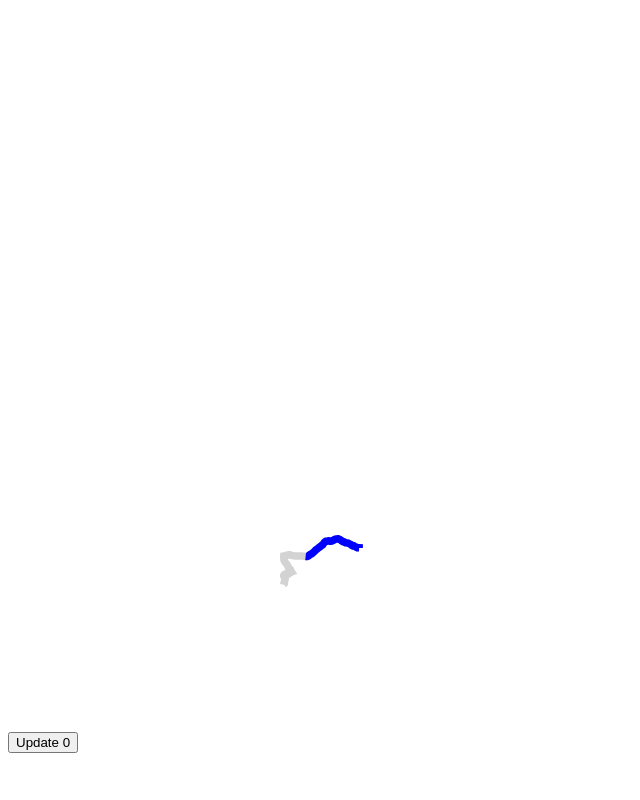
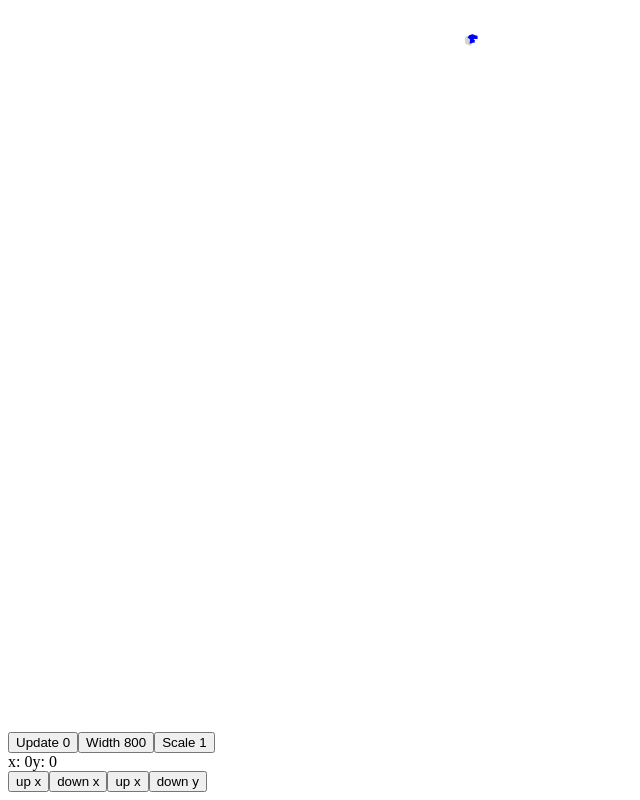
Before and after one commit to jcbain/move-to-canada-app, a React (Create React App) app: page / in a window 1280 px wide. Shown: the part 174-974 px from the top of the page, without its empty margins (0-640 px from the left). Before the commit the page ends 935 px from the top, so only its background shows below. Built offline with nearby package versions, Linux system fonts and the light colour scheme.

Commit message:
move up props

```diff
--- a/src/App.js
+++ b/src/App.js
@@ -1,24 +1,57 @@
 import { useState } from "react";
 import RoutePath from "./components/RoutePath";
-import { geoEquirectangular, geoPath } from "d3-geo";
+import { geoEquirectangular, geoPath, geoMercator } from "d3-geo";
 import routes from "./data/calgary_to_kc.json";
 
 function App() {
   const [offset, setOffset] = useState(0);
+  const [width, setWidth] = useState(800);
+  const [scale, setScale] = useState(1);
+  const [fields, setFields] = useState({ x: 0, y: 0 });
 
-  const projection = geoEquirectangular().fitSize([800, 500], routes);
+  const projection = geoMercator();
   const pathGenerator = geoPath().projection(projection);
   const pathData = pathGenerator(routes.features[12]);
+
+  console.log("bounds", projection.center());
+
+  console.log("reoutes", routes.features[12]);
   return (
     <div className="App">
       <svg xmlns="http://www.w3.org/2000/svg" viewBox="0 0 841.9 595.3">
-        <g transform="translate(0,0) scale(1)">
+        <g
+          transform={`translate(120, 0) scale(${scale})`}
+          width="100%"
+          height="100%"
+        >
           <RoutePath pathData={pathData} percentShown={50.5} />
         </g>
       </svg>
       <button onClick={() => setOffset((prev) => prev + 1)}>
         Update {offset}
       </button>
+      <button onClick={() => setWidth((prev) => prev - 10)}>
+        Width {width}
+      </button>
+      <button onClick={() => setScale((prev) => prev + 0.1)}>
+        Scale {scale}
+      </button>
+      <div>
+        x: {fields.x}
+        y: {fields.y}
+      </div>
+      <button onClick={() => setFields((prev) => ({ ...prev, x: prev.x + 1 }))}>
+        up x
+      </button>
+      <button onClick={() => setFields((prev) => ({ ...prev, x: prev.x - 1 }))}>
+        down x
+      </button>
+      <button onClick={() => setFields((prev) => ({ ...prev, y: prev.y + 1 }))}>
+        up x
+      </button>
+      <button onClick={() => setFields((prev) => ({ ...prev, y: prev.y - 1 }))}>
+        down y
+      </button>
     </div>
   );
 }
--- a/src/components/RoutePath/index.js
+++ b/src/components/RoutePath/index.js
@@ -12,7 +12,7 @@ const RoutePath = ({ percentShown, pathData }) => {
       console.log(ref.current.getTotalLength());
       setLength(ref.current.getTotalLength());
     }
-  }, [setLength]);
+  });
 
   return (
     <>
```
